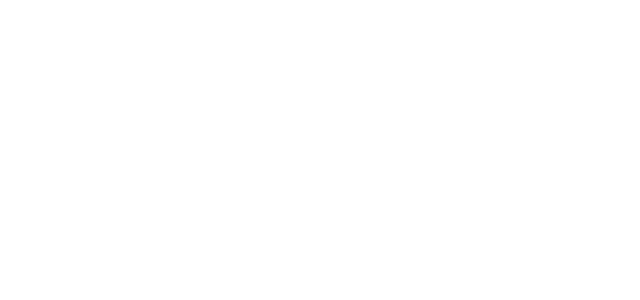
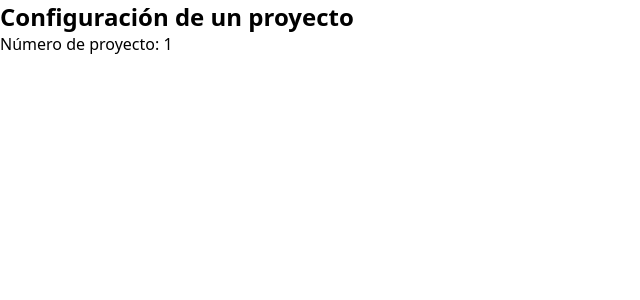
Before and after one commit to Sebasdsk/graficacion, a React (Vite) app in the folder Front/: page /config-projects/1 in a window 1280 px wide. Before the commit this address had no page. Shown: the top 300 px of the page, without its empty margins (0-640 px from the left). Built offline with nearby package versions, Linux system fonts and the light colour scheme.

Commit message:
feat: Primeros avances de el apartado de configuración de proyectos.

```diff
--- a/Front/src/App.tsx
+++ b/Front/src/App.tsx
@@ -1,6 +1,7 @@
 import { Route, Routes } from "react-router-dom"
 import Dashboard from "./pages/Dashboard"
 import Login from "./pages/Login"
+import ConfigProjects from "./pages/ConfigProjects"
 
 function App() {
   return (
@@ -8,6 +9,7 @@
       <Routes>
         <Route path='/' element={<Dashboard/>}/>
         <Route path="/login" element={<Login/>}/>
+        <Route path="/config-projects/:id" element={<ConfigProjects/>}/>
       </Routes>
     </>
   )
--- a/Front/src/components/Project.tsx
+++ b/Front/src/components/Project.tsx
@@ -1,4 +1,5 @@
-import { Eye } from "@boxicons/react";
+import { Cog } from "@boxicons/react";
+import { useNavigate } from "react-router";
 import "./Project.css"
 
 interface ProyectoProp {
@@ -11,7 +12,14 @@
     procesos: number;
 }
 
-export default function Project( { nombre, descripcion, estatus, fechaCreacion, colaboradores, procesos }: ProyectoProp ) {
+export default function Project( { id, nombre, descripcion, estatus, fechaCreacion, colaboradores, procesos }: ProyectoProp ) {
+    const navigate = useNavigate();
+
+    // Esta función dirige a la página de configuración de proyecto como parámetro el id del proyecto seleccionado
+    const handleNavigation = () => {
+        navigate(`/config-projects/${id}`);
+    }
+
     return (
         <article className="project-container">
             <header className="project-header">
@@ -34,9 +42,9 @@
                         <p>Procesos</p>
                     </div>
                 </div>
-                <button className="watch-project">
-                    <Eye />
-                    <p>Ver</p>
+                <button onClick={handleNavigation} className="watch-project">
+                    <Cog />
+                    <p>Configurar Proyecto</p>
                 </button>
             </div>
         </article>
--- /dev/null
+++ b/Front/src/pages/ConfigProjects.tsx
@@ -0,0 +1,16 @@
+import { useParams } from "react-router";
+
+export default function ConfigProjects() {
+    // Con el hook "useParams" obtenemos el id pasado en la ruta desde el componente Project
+    const idProject = useParams();
+    const id = idProject.id;
+
+    return (
+        <section>
+            <header>
+                <h1>Configuración de un proyecto</h1>
+                <span>Número de proyecto: {id}</span>
+            </header>
+        </section>
+    );
+}
```
